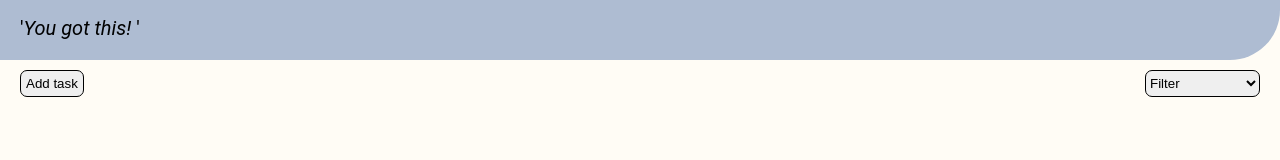
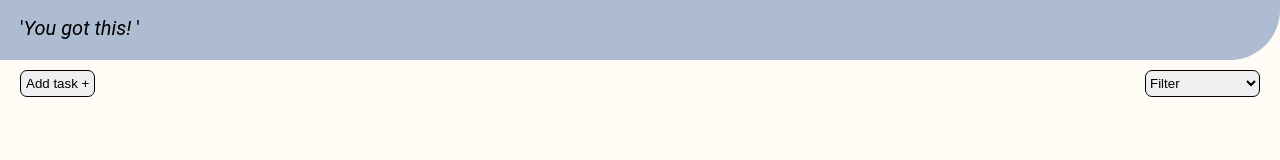
Before and after one commit to EEE95/tallytask, a React (Vite) app: page /list/1 in a window 1280 px wide. Shown: the part 123-283 px from the top of the page. Built offline with nearby package versions, Linux system fonts and the light colour scheme; a web font is replaced by a local one.

Commit message:
listpage - styling

```diff
--- a/src/ListPage.tsx
+++ b/src/ListPage.tsx
@@ -43,7 +43,7 @@ const ListPage: React.FC<HomeType> = ({ lists, tasks, setTasks }) => {
 
             <div className="actions">
                 <Link to={`/newtask?list=${listName}`}>
-                    <button className="add-task">Add task</button>
+                    <button className="add-task">Add task +</button>
                 </Link>
 
                 <select
--- a/src/css/elisabeth.css
+++ b/src/css/elisabeth.css
@@ -1,3 +1,10 @@
+.list-page{
+    h2{
+        margin: 10px;
+        font-size: 35px;
+    }
+}
+
 .actions{
     margin: 10px;
     display: flex;
```
